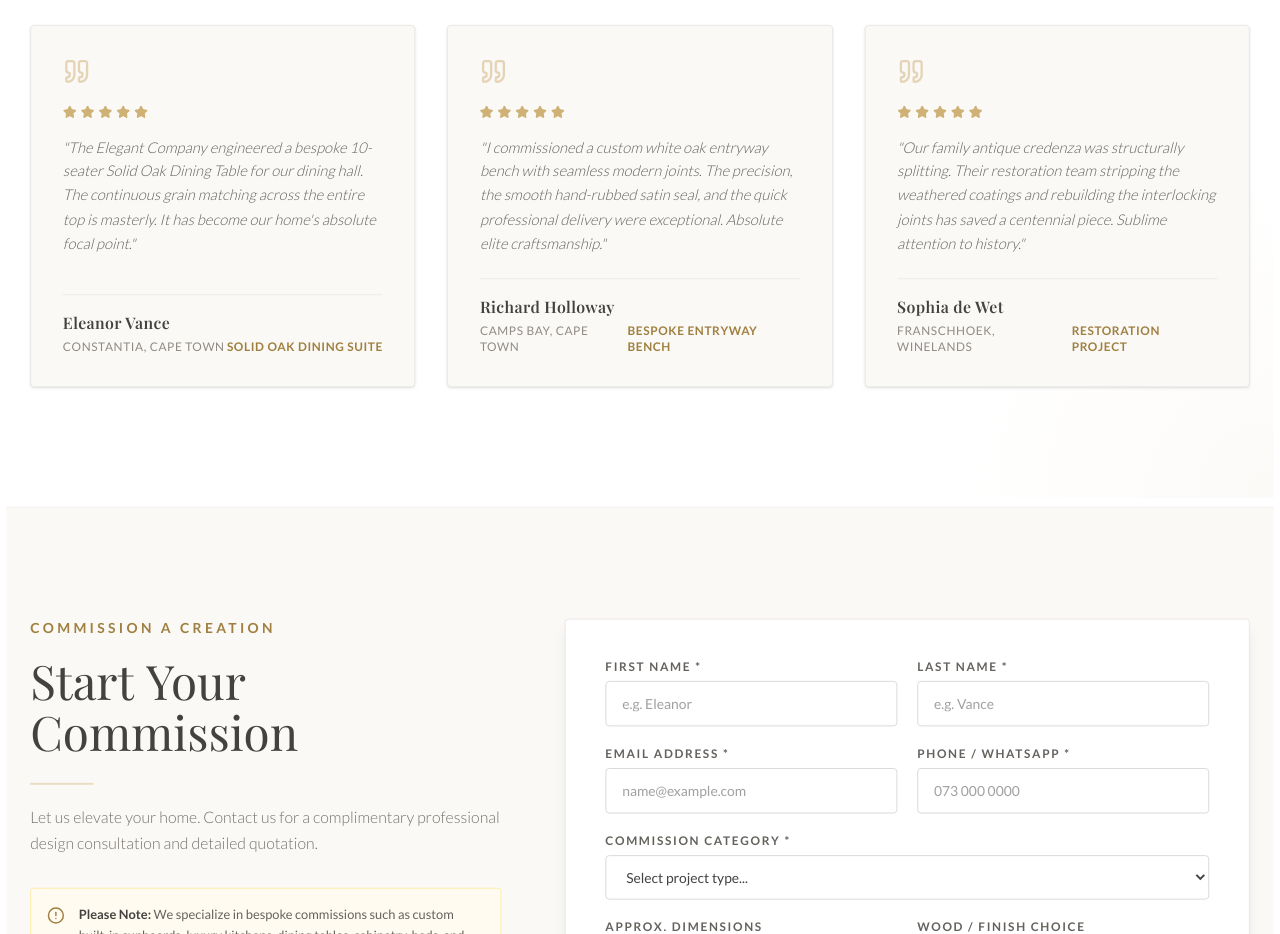
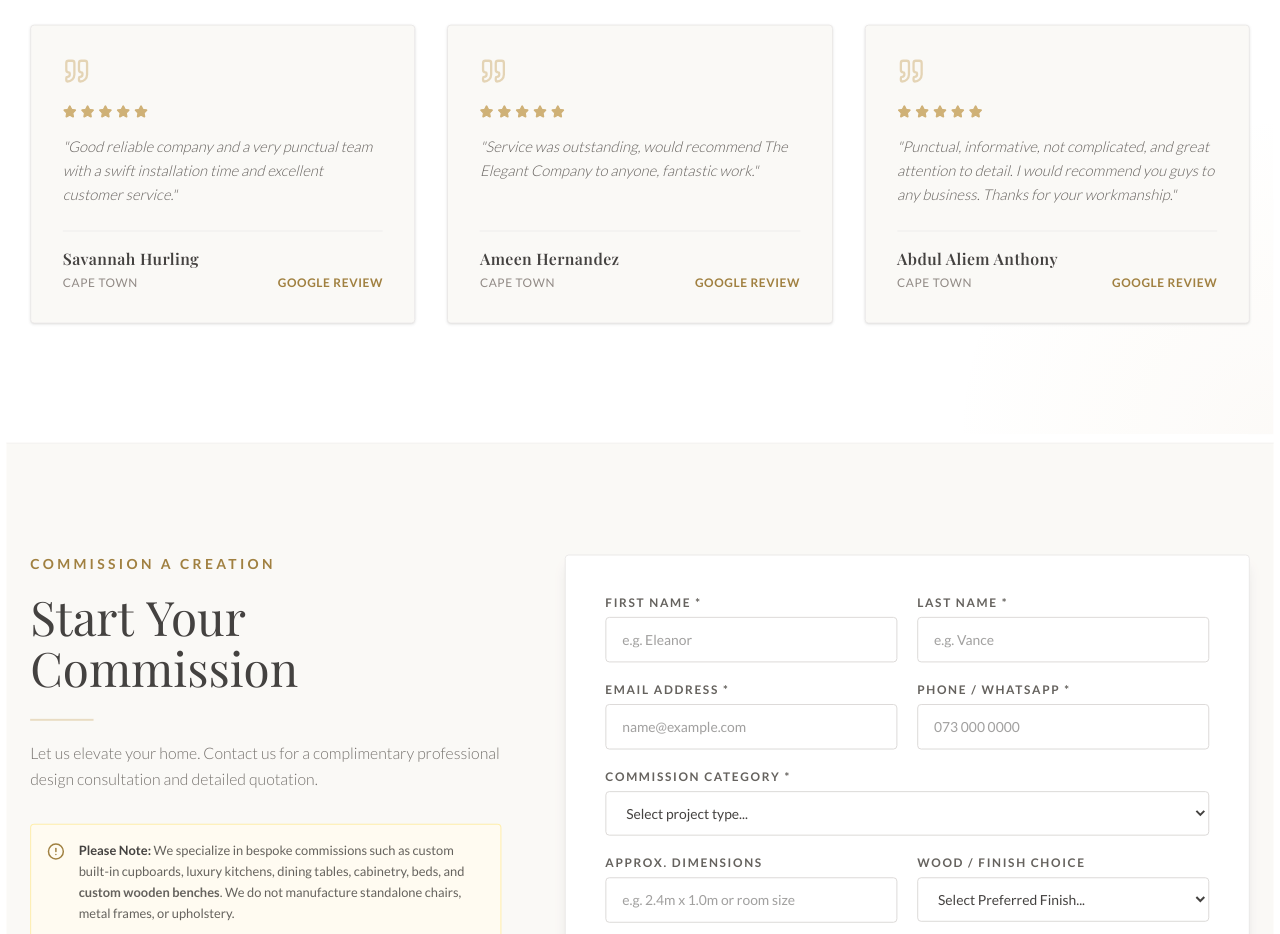
Before and after one commit to majorimtiyaaz-ship-it/The-elegant-company-CPT, a React (Vite) app: page / in a window 1280 px wide. Shown: the part 5300-6234 px from the top of the page. Built offline with nearby package versions, Linux system fonts and the light colour scheme; a web font is replaced by a local one.

Commit message:
Replace fabricated testimonials with real Google reviews (Savannah Hurling, Ameen Hernandez, Abdul Aliem Anthony)

```diff
--- a/components/Testimonials.tsx
+++ b/components/Testimonials.tsx
@@ -13,43 +13,43 @@ interface Testimonial {
 
 const TESTIMONIALS_EN: Testimonial[] = [
   {
-    quote: "The Elegant Company engineered a bespoke 10-seater Solid Oak Dining Table for our dining hall. The continuous grain matching across the entire top is masterly. It has become our home's absolute focal point.",
-    author: "Eleanor Vance",
-    location: "Constantia, Cape Town",
-    project: "Solid Oak Dining Suite"
+    quote: "Good reliable company and a very punctual team with a swift installation time and excellent customer service.",
+    author: "Savannah Hurling",
+    location: "Cape Town",
+    project: "Google Review"
   },
   {
-    quote: "I commissioned a custom white oak entryway bench with seamless modern joints. The precision, the smooth hand-rubbed satin seal, and the quick professional delivery were exceptional. Absolute elite craftsmanship.",
-    author: "Richard Holloway",
-    location: "Camps Bay, Cape Town",
-    project: "Bespoke Entryway Bench"
+    quote: "Service was outstanding, would recommend The Elegant Company to anyone, fantastic work.",
+    author: "Ameen Hernandez",
+    location: "Cape Town",
+    project: "Google Review"
   },
   {
-    quote: "Our family antique credenza was structurally splitting. Their restoration team stripping the weathered coatings and rebuilding the interlocking joints has saved a centennial piece. Sublime attention to history.",
-    author: "Sophia de Wet",
-    location: "Franschhoek, Winelands",
-    project: "Restoration Project"
+    quote: "Punctual, informative, not complicated, and great attention to detail. I would recommend you guys to any business. Thanks for your workmanship.",
+    author: "Abdul Aliem Anthony",
+    location: "Cape Town",
+    project: "Google Review"
   }
 ];
 
 const TESTIMONIALS_AF: Testimonial[] = [
   {
-    quote: "The Elegant Company het 'n unieke 10-sitplek soliede eikehout-eetkamertafel vir ons eetsaal gebou. Die aaneenlopende greep-passing oor die hele blad is meesterlik. Dit het ons huis se absolute middelpunt geword.",
-    author: "Eleanor Vance",
-    location: "Constantia, Kaapstad",
-    project: "Soliede Eikehout-Eetkamerstel"
+    quote: "Good reliable company and a very punctual team with a swift installation time and excellent customer service.",
+    author: "Savannah Hurling",
+    location: "Kaapstad",
+    project: "Google-resensie"
   },
   {
-    quote: "Ek het 'n pasgemaakte wit-eikehout bankie vir die ingangsportaal met naatlose moderne verbindings bestel. Die presisie, die gladde handvryf satyn-afwerking, en die vinnige professionele aflewering was uitstekend. Absolute elite vakmanskap.",
-    author: "Richard Holloway",
-    location: "Kampsbaai, Kaapstad",
-    project: "Pasgemaakte Ingangsbankie"
+    quote: "Service was outstanding, would recommend The Elegant Company to anyone, fantastic work.",
+    author: "Ameen Hernandez",
+    location: "Kaapstad",
+    project: "Google-resensie"
   },
   {
-    quote: "Ons familie se antieke kredens was besig om struktureel te skeur. Hul restourasiespan het die verweerde lae afgestroop en die penverbindings herstel om hierdie honderdjarige meubelstuk te red. Ongelooflike historiese akkuraatheid.",
-    author: "Sophia de Wet",
-    location: "Franschhoek, Wynlande",
-    project: "Restorasie-Projek"
+    quote: "Punctual, informative, not complicated, and great attention to detail. I would recommend you guys to any business. Thanks for your workmanship.",
+    author: "Abdul Aliem Anthony",
+    location: "Kaapstad",
+    project: "Google-resensie"
   }
 ];
 
```
